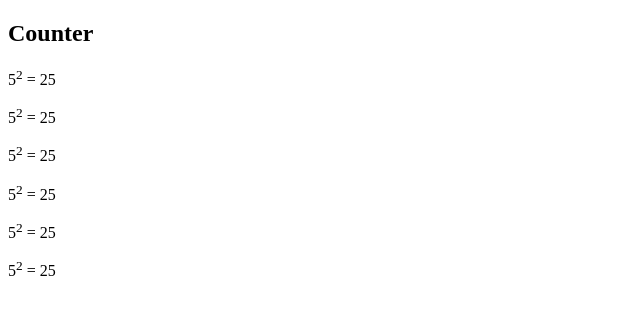
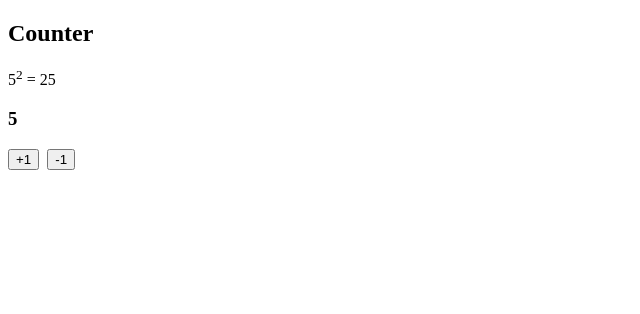
Before and after one commit to EmikoJenn/vue-my-first-real-app, a Vue app: page / in a window 1280 px wide. Shown: the top 314 px of the page, without its empty margins (0-640 px from the left). Built offline with nearby package versions, Linux system fonts and the light colour scheme.

Commit message:
FRA(dev): Increment & Decrement

```diff
--- a/src/components/Counter.vue
+++ b/src/components/Counter.vue
@@ -1,11 +1,14 @@
 <template>
   <h2>Counter</h2>
   <p>{{ count }}<sup>2</sup> = {{ squaredCount }}</p>
-  <p>{{ count }}<sup>2</sup> = {{ squaredCount }}</p>
-  <p>{{ count }}<sup>2</sup> = {{ squaredCount }}</p>
-  <p>{{ count }}<sup>2</sup> = {{ squaredCount }}</p>
-  <p>{{ count }}<sup>2</sup> = {{ squaredCount }}</p>
-  <p>{{ count }}<sup>2</sup> = {{ squaredCount }}</p>
+
+  <div>
+    <h3>{{ count }}</h3>
+    <div class="btn-group">
+      <button @click="increase">+1</button>
+      <button @click="decrease">-1</button>
+    </div>
+  </div>
 </template>
 
 <script>
@@ -16,6 +19,14 @@ export default {
       count: 5,
     };
   },
+  methods: {
+    increase() {
+      this.count++;
+    },
+    decrease() {
+      this.count--;
+    },
+  },
   computed: {
     squaredCount() {
       return this.count ** 2;
@@ -24,4 +35,9 @@ export default {
 };
 </script>
 
-<style></style>
+<style>
+.btn-group {
+  display: flex;
+  gap: 0.5rem;
+}
+</style>
```
